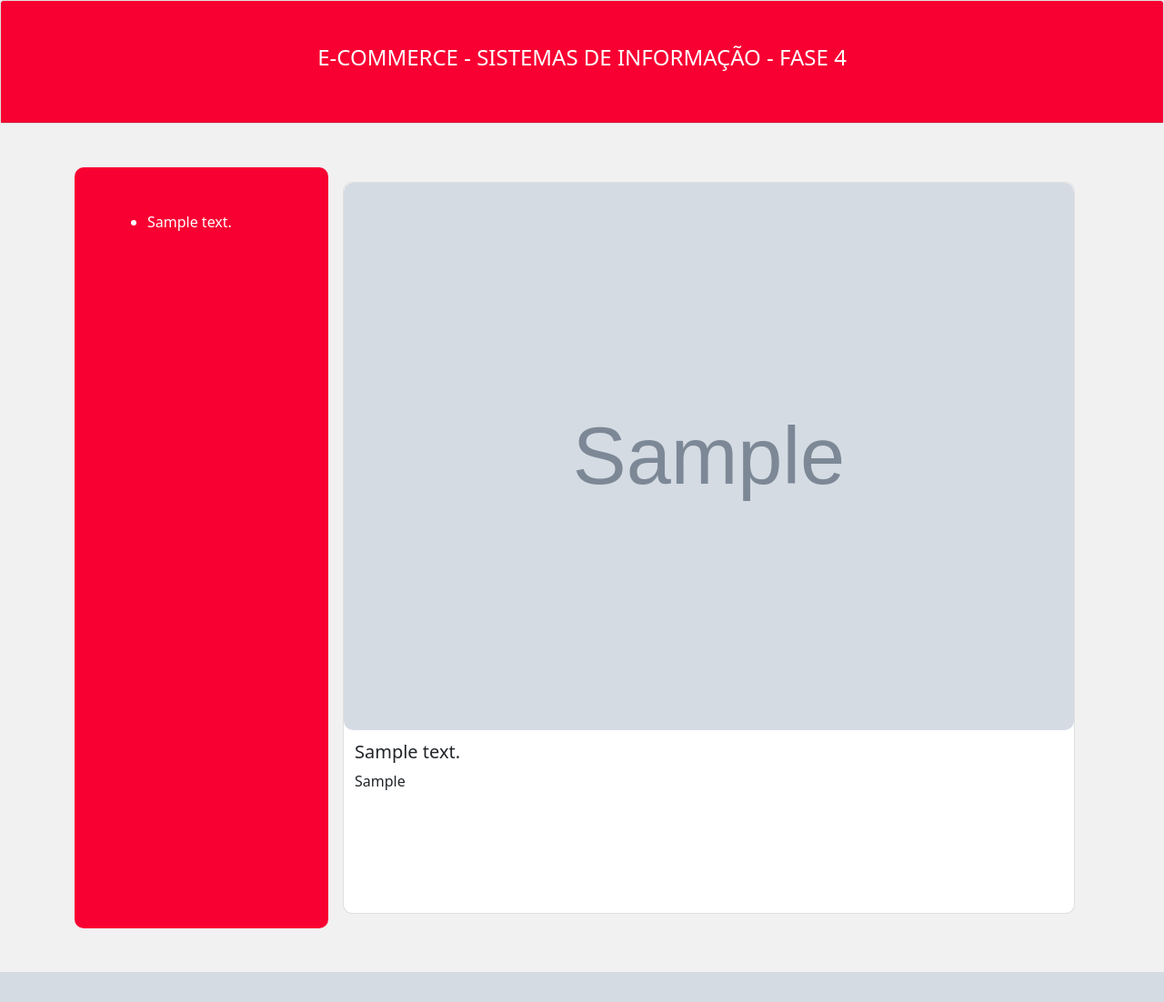
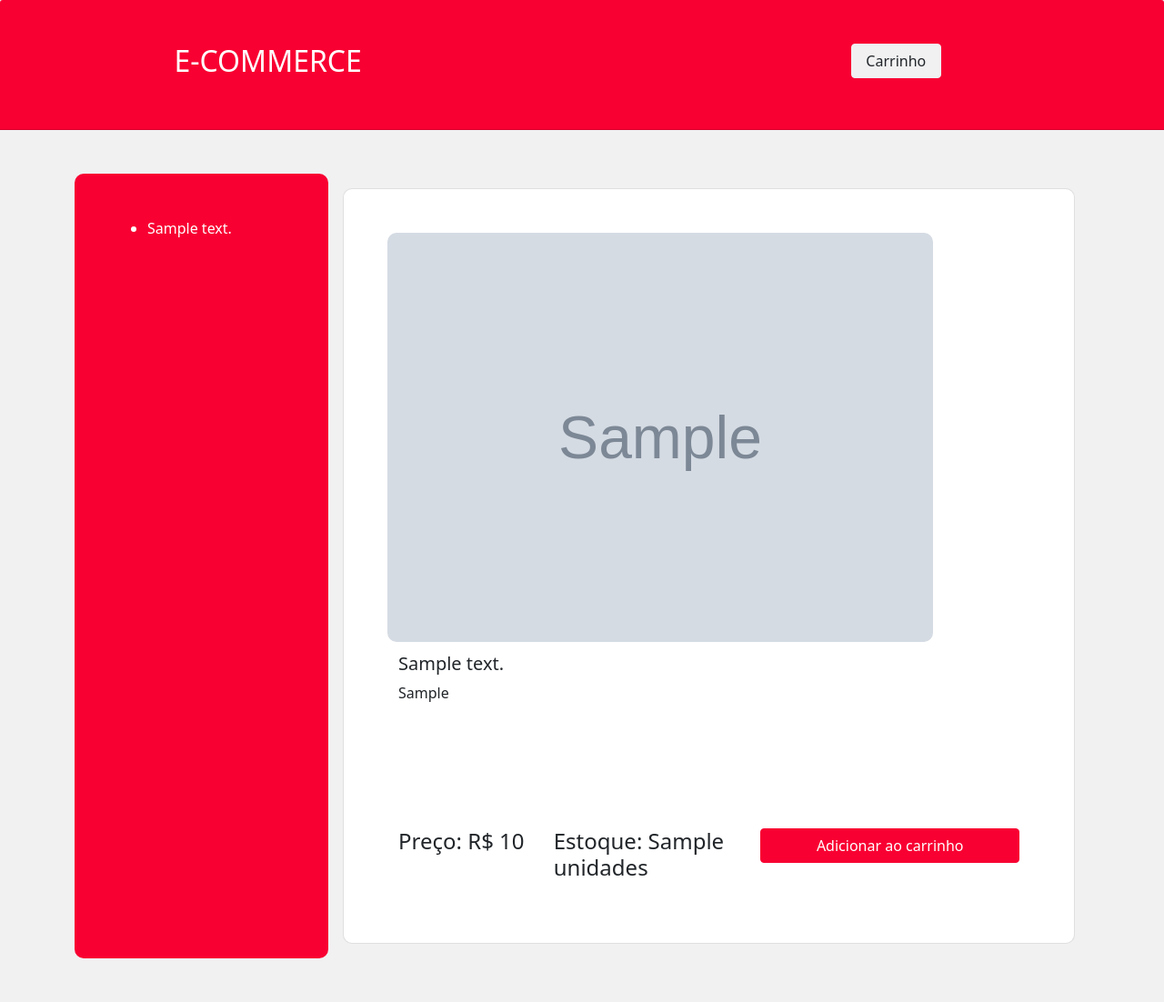
Before and after one commit to MicaelMunsfeld/E-Commerce, a PHP site: page /view_produto.php?id=1 in a window 1280 px wide. Shown: the whole page at 91% size. Before the commit the page ends 1069 px from the top, so only its background shows below. Run offline with PHP 8.4, Linux system fonts and the light colour scheme; tables that the repository leaves empty or names only in its code hold one stand-in row (values such as "Sample post"); grey boxes marked "Sample" are stand-in pictures; data that the repository does not hold is empty.

Commit message:
Update view_produto.php

```diff
--- a/view_produto.php
+++ b/view_produto.php
@@ -10,7 +10,7 @@ require 'conection.php';
 
     <meta charset="utf-8">
     <meta name="viewport" content="width=device-width, initial-scale=1">
-    <title>Produto</title>
+    <title>Produto - E-Commerce</title>
 
     <!-- CSS Aqui -->
     <link href="https://cdn.jsdelivr.net/npm/bootstrap@5.0.2/dist/css/bootstrap.min.css" rel="stylesheet" integrity="sha384-EVSTQN3/azprG1Anm3QDgpJLIm9Nao0Yz1ztcQTwFspd3yD65VohhpuuCOmLASjC" crossorigin="anonymous">
@@ -21,11 +21,17 @@ require 'conection.php';
 
     <div class="row">
         <div class="col-md-12">
-            <div class="card">
             <div class="card-header p-5 bg-red">
+                <div class="row">
+                    <div class="col-5">
                         <a href="index.php">
-                        <h4 class="text-center text-white">E-COMMERCE - SISTEMAS DE INFORMAÇÃO - FASE 4</h4>
+                            <h2 class="text-center text-white">E-COMMERCE</h2>
                         </a>
+                    </div>
+                    <div class="col-4"></div>
+                    <div class="col-1">
+                        <a href="carrinho.php" class="btn btn-carrinho w-100">Carrinho</a>
+                    </div>
                 </div>
             </div>
         </div>
@@ -52,23 +58,35 @@ require 'conection.php';
             </div>
             <div class="col-9 p-3">
                 <div class="row">
+
                     <?php
                     $iProduto   = mysqli_real_escape_string($oConexao, $_GET['id']);
                     $oQuery     = "SELECT * FROM produtos WHERE id = '$iProduto'";
                     $oQuery_run = mysqli_query($oConexao, $oQuery);
-                    $oProduto = mysqli_fetch_array($oQuery_run);
+                    $oProduto   = mysqli_fetch_array($oQuery_run);
                     ?>
-
-                    <div class="card col-12 br-10">
-                        <img class=" br-10" src="<?= $oProduto['imagem']; ?>" alt="<?= $oProduto['descricao']; ?>">
+                    <form method="POST" action="carrinho.php?action=add&id=<?php echo $row["id"]; ?>">
+                        <div class="card col-12 br-10 p-5">
+                            <img class="img-view-produto br-10 img-fluid" src="<?= $oProduto['imagem']; ?>" alt="<?= $oProduto['descricao']; ?>">
                             <div class="card-body">
                                 <h5 class="card-title"><?= $oProduto['descricao']; ?></h5>
-                            <p class="card-text text-height-produto"><?= $oProduto['caracteristicas'] ?></p>
+                                <p class="text-justify text-height-produto"><?= $oProduto['caracteristicas'] ?></p>
+                                <div class="row">
+                                    <div class="col-3">
+                                        <h4 class="card-title">Preço: R$ <?= $oProduto['valor']; ?></h4>
+                                    </div>
+                                    <div class="col-4">
+                                        <h4 class="card-title">Estoque: <?= $oProduto['estoque']; ?> unidades</h4>
+                                    </div>
+                                    <div class="col-5">
+                                        <button type="submit" name="add_carrinho" class="btn btn-primary w-100">Adicionar ao carrinho</button>
                                     </div>
                                 </div>
+                            </div>
+                        </div>
+                    </form>
 
                     <?php
-
                     ?>
                 </div>
             </div>
```
Lines whose indentation alone changed are shown as unchanged.
